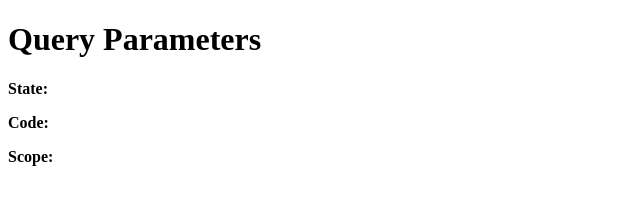
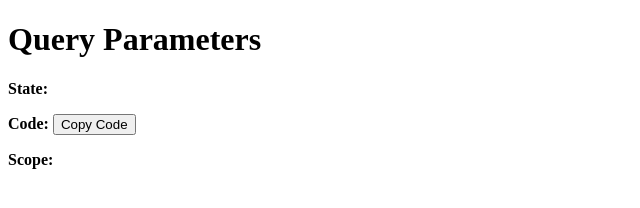
Before and after one commit to wamyid/gsign, a plain HTML site: page index.html in a window 1280 px wide. Shown: the whole page, without its empty margins (0-640 px from the left). Drawn offline with Linux system fonts and the light colour scheme.

Commit message:
Update index.html

```diff
--- a/index.html
+++ b/index.html
@@ -23,6 +23,17 @@
             document.getElementById('scope').textContent = scope;
         }
 
+        // Function to copy the code to clipboard
+        function copyCode() {
+            const codeElement = document.getElementById('code');
+            const code = codeElement.textContent;
+            navigator.clipboard.writeText(code).then(() => {
+                alert('Code copied to clipboard!');
+            }).catch(err => {
+                console.error('Failed to copy: ', err);
+            });
+        }
+
         // Call the function on page load
         window.onload = getQueryParams;
     </script>
@@ -30,7 +41,7 @@
 <body>
     <h1>Query Parameters</h1>
     <p><strong>State:</strong> <span id="state"></span></p>
-    <p><strong>Code:</strong> <span id="code"></span></p>
+    <p><strong>Code:</strong> <span id="code"></span> <button onclick="copyCode()">Copy Code</button></p>
     <p><strong>Scope:</strong> <span id="scope"></span></p>
 </body>
 </html>
```
